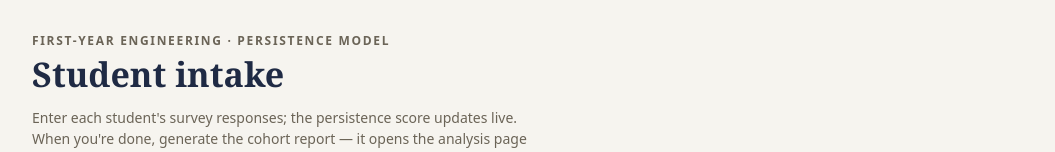
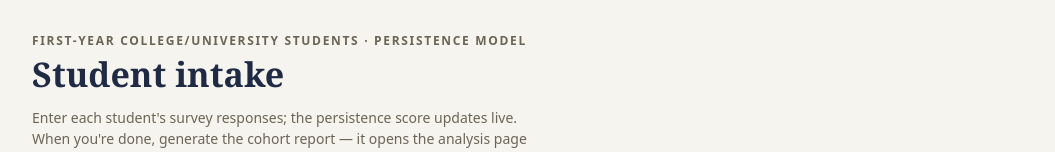
Before and after one commit to maryamnasri-1309/Retention_Study, a plain HTML site: page index.html in a window 1280 px wide. Shown: the top 152 px of the page, without its empty margins (112-1167 px from the left). Drawn offline with Linux system fonts and the light colour scheme.

Commit message:
Update title and eyebrow text for clarity

```diff
--- a/index.html
+++ b/index.html
@@ -3,7 +3,7 @@
 <head>
 <meta charset="UTF-8">
 <meta name="viewport" content="width=device-width, initial-scale=1.0">
-<title>Engineering Persistence — Student Intake</title>
+<title>Academic Persistence Model for Students in Higher Education — Intake Form</title>
 <style>
   :root{--ink:#1f2a44;--paper:#f6f4ef;--surface:#fff;--line:#dcd7cc;--muted:#6b6457;
     --green:#4f8a3a;--green2:#6aa03f;--amber:#c98a14;--orange:#cc5b2e;--red:#b03636;
@@ -56,7 +56,7 @@
 <body>
 <div class="wrap">
   <header>
-    <div class="eyebrow">First-year engineering · persistence model</div>
+    <div class="eyebrow">First-year college/University Students · persistence model</div>
     <h1>Student intake</h1>
     <p class="sub">Enter each student's survey responses; the persistence score updates live. When you're done, generate the cohort report — it opens the analysis page with everyone you've entered.</p>
   </header>
```
